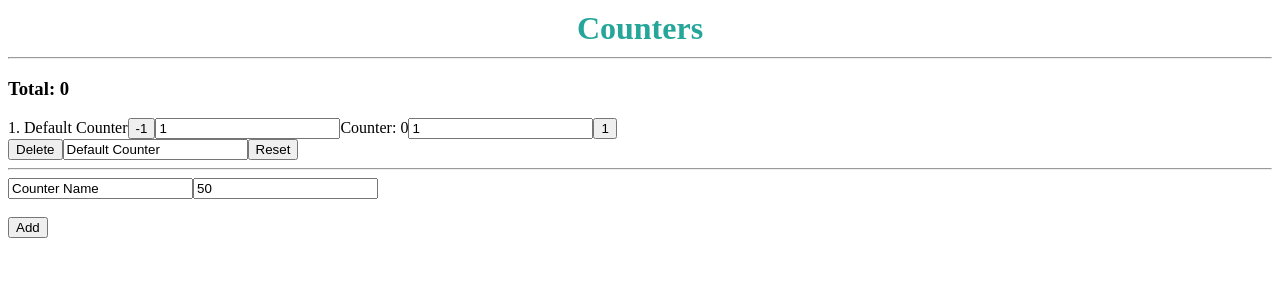
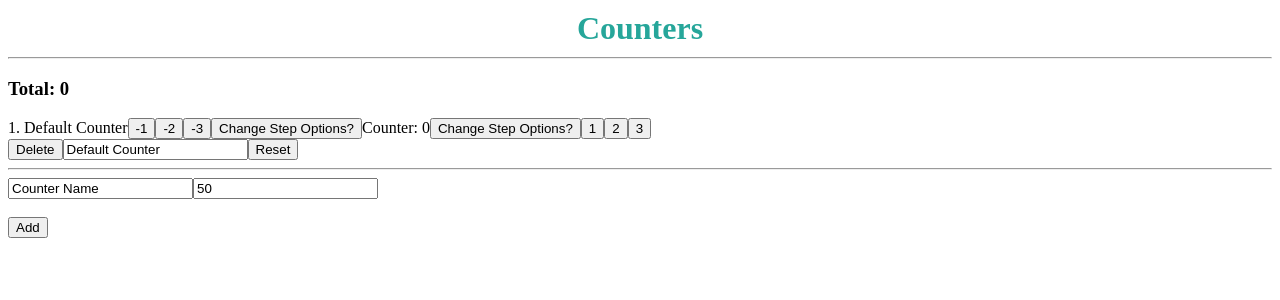
Before and after one commit to likejean/homework-5, a React (Create React App) app: page / in a window 1280 px wide. Shown: the top 300 px of the page. Built offline with nearby package versions, Linux system fonts and the light colour scheme.

Commit message:
Add Options for Counter Range Inputs

```diff
--- a/src/components/counters/index.js
+++ b/src/components/counters/index.js
@@ -8,11 +8,13 @@ import ErrorNote from "./panel/ErrorNote";
 import DeleteCounterButton from "./menu/DeleteCounterButton";
 import EditCounterNameInput from "./menu/EditCounterNameInput";
 import ResetCounterButton from "./menu/ResetCounterButton";
+import CounterStepOptionsButton from "./panel/CounterStepOptionsButton";
+import CloseInputRangeButton from "./panel/CloseInputRangeButton";
 
 export default ({ id, name, value, deleteClick, updateClick, resetClick }) => {
     const [ rangeLimits, setRangeLimits ] = useState({
         lower : 1,
-        upper : 1,
+        upper : 3,
         errors: {
             lower: "",
             upper: ""
@@ -24,6 +26,7 @@ export default ({ id, name, value, deleteClick, updateClick, resetClick }) => {
     });
     const [count, setCount] = useState(value);
     const [counterName, setCounterName] = useState(name);
+    const [stepOptionsAvailable, setStepOptionsAvailable] = useState({negative: true, positive: true})
 
     const handleRangeChange = e => {
         const { name, value } = e.target;
@@ -35,6 +38,11 @@ export default ({ id, name, value, deleteClick, updateClick, resetClick }) => {
         CounterRangeValidation (name, value, fieldStatus, tempUpper, tempLower, errors);
     }
 
+    const handleStepOptionsClick = e => setStepOptionsAvailable({...stepOptionsAvailable, [e.target.name] : false });
+    const handleInputCloseClick = e => setStepOptionsAvailable({...stepOptionsAvailable, [e.target.name] : true });
+
+
+    console.log(stepOptionsAvailable);
     const handleButtonClick = e => {
         setCount(count + +e.target.getAttribute('step'));
         updateClick(id, count + +e.target.getAttribute('step'));
@@ -50,9 +58,25 @@ export default ({ id, name, value, deleteClick, updateClick, resetClick }) => {
             <div>
                 {`${id}. `}{counterName}
                 {rangeLimits.lower && rangeLimits.upper && _.range(rangeLimits.lower, rangeLimits.upper + 1, 1).map((item, idx) => <CounterStepButton key={idx} handleButtonClick={handleButtonClick} sign={-1} item={item}/>)}
-                <CounterRangeInput limit={rangeLimits.lower} mode={rangeLimits.fieldStatus.lower} name="lower" handleRangeChange={handleRangeChange}/>
+                {stepOptionsAvailable.negative
+                ?
+                    <CounterStepOptionsButton name={"negative"} stepOptionsClick={handleStepOptionsClick}/>
+                :
+                    <>
+                        <CounterRangeInput limit={rangeLimits.lower} mode={rangeLimits.fieldStatus.lower} name="lower" handleRangeChange={handleRangeChange}/>
+                        <CloseInputRangeButton name={"negative"} inputCloseClick={handleInputCloseClick}/>
+                    </>
+                }
                 <DisplayCount count={count}/>
-                <CounterRangeInput limit={rangeLimits.upper} mode={rangeLimits.fieldStatus.upper} name="upper" handleRangeChange={handleRangeChange}/>
+                {stepOptionsAvailable.positive
+                    ?
+                    <CounterStepOptionsButton name={"positive"} stepOptionsClick={handleStepOptionsClick}/>
+                    :
+                    <>
+                        <CloseInputRangeButton name={"positive"} inputCloseClick={handleInputCloseClick}/>
+                        <CounterRangeInput limit={rangeLimits.upper} mode={rangeLimits.fieldStatus.upper} name="upper" handleRangeChange={handleRangeChange}/>
+                    </>
+                }
                 {rangeLimits.lower && rangeLimits.upper && _.range(rangeLimits.lower, rangeLimits.upper + 1, 1).map((item, idx) => <CounterStepButton key={idx} handleButtonClick={handleButtonClick} sign={1} item={item}/>)}
 
                 <br></br>
--- /dev/null
+++ b/src/components/counters/panel/CloseInputRangeButton.js
@@ -0,0 +1,9 @@
+import React from 'react';
+
+
+export default ({ name, inputCloseClick }) => {
+
+    return (
+        <button name={name} onClick={inputCloseClick}>X</button>
+    );
+}
--- /dev/null
+++ b/src/components/counters/panel/CounterStepOptionsButton.js
@@ -0,0 +1,9 @@
+import React from 'react';
+
+
+export default ({ name, stepOptionsClick }) => {
+
+    return (
+        <button name={name} onClick={stepOptionsClick}>Change Step Options?</button>
+    );
+}
--- a/src/components/forms/NewCounterAddButton.js
+++ b/src/components/forms/NewCounterAddButton.js
@@ -1,8 +1,8 @@
 import React from 'react';
 
-export default ({ addClick }) => {
+export default ({ addClick, errorStatus }) => {
     return (
-        <button onClick={addClick}>Add</button>
+        <button onClick={addClick} disabled={errorStatus}>Add</button>
     );
 
 }
--- a/src/components/forms/index.js
+++ b/src/components/forms/index.js
@@ -10,7 +10,7 @@ export default ({ addClick, inputChange, name, value, errors }) => {
             {errors.name && <ErrorNote error={errors.name}/>}
             {errors.value && <ErrorNote error={errors.value}/>}
             <br></br>
-            <NewCounterAddButton addClick={addClick}/>
+            <NewCounterAddButton addClick={addClick} errorStatus={errors.name || errors.value ? true : false}/>
         </div>
     );
 }
--- a/src/helpers/NewCounterFormInputValidation.js
+++ b/src/helpers/NewCounterFormInputValidation.js
@@ -9,7 +9,6 @@ export default (name, value, errors) => {
             ;
             break;
         case 'name':
-
             errors.name = value.length <= 6
                 ? 'Counter name should be longer than 6 characters'
                 : ''
```
Also changed, not shown: src/helpers/StringLengthDetermination.js (deleted, +0 -8 lines).
